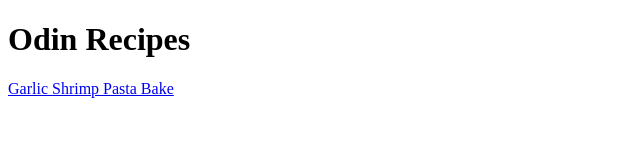
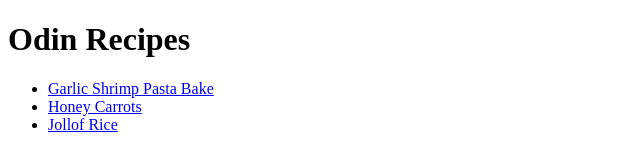
Before and after one commit to a1an-huang/OdinProjectFoundations, a plain HTML site: page odin-recipes/index.html in a window 1280 px wide. Shown: the whole page, without its empty margins (0-640 px from the left). Drawn offline with Linux system fonts and the light colour scheme.

Commit message:
added two more recipes and link to recipes from main page

```diff
--- a/odin-recipes/index.html
+++ b/odin-recipes/index.html
@@ -7,9 +7,24 @@
     <title>Odin Recipes</title>
   </head>
   <body>
+    <!-- header and anchor with relative links to recipes -->
     <h1>Odin Recipes</h1>
-    <a href="recipes/shrimppasta.html" alt="Shrimp Pasta Bake Recipe"
-      >Garlic Shrimp Pasta Bake</a
-    >
+    <ul>
+      <li>
+        <a href="recipes/shrimppasta.html" alt="Shrimp Pasta Bake Recipe"
+          >Garlic Shrimp Pasta Bake</a
+        >
+      </li>
+      <li>
+        <a href="recipes/honeycarrots.html" alt="Honey Carrots Recipe"
+          >Honey Carrots</a
+        >
+      </li>
+      <li>
+        <a href="recipes/jollofrice.html" alt="Jollof Rice Recipe"
+          >Jollof Rice</a
+        >
+      </li>
+    </ul>
   </body>
 </html>
```
Also changed, not shown: index.html (+1 -0 lines), odin-recipes/recipes/shrimppasta.html (+12 -6 lines).
